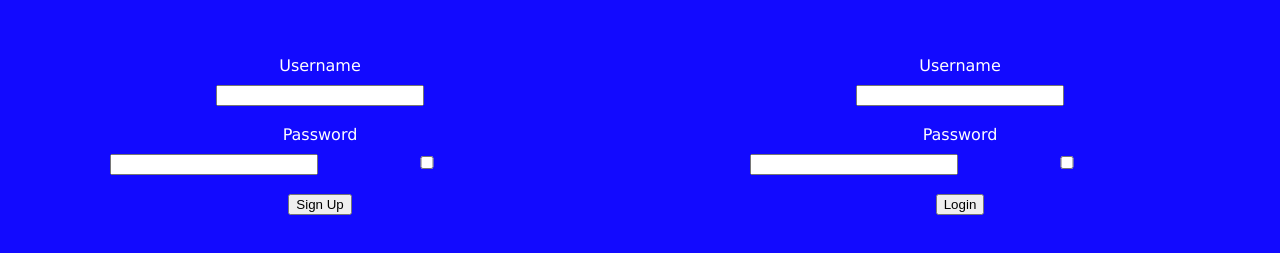
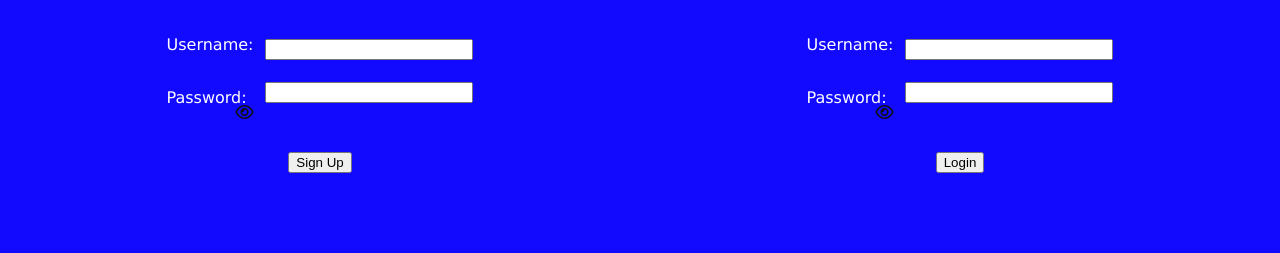
Before and after one commit to hbarrett3/ProConAI, a plain HTML site: page ProConAI/public_html/login/index.html in a window 1280 px wide. Shown: the part 293-546 px from the top of the page. Drawn offline with Linux system fonts and the light colour scheme.

Commit message:
added icons and restructured login

```diff
--- a/ProConAI/public_html/login/index.html
+++ b/ProConAI/public_html/login/index.html
@@ -31,6 +31,7 @@
 
         <!--For access to css-->
         <link rel="stylesheet" type="text/css" href="styles.css">
+        <link rel="stylesheet" href="https://cdnjs.cloudflare.com/ajax/libs/font-awesome/6.1.1/css/all.min.css">
 
     </head>
 
@@ -68,24 +69,19 @@
                 <!--Title for login div-->
                 <h1 id="sign-up-title">Sign Up</h1>
 
-                <br>
-                <br>
-
-                <!--Input for sign-up username-->
-                <label for="sign-up-username-input">Username</label>
-                <br>
-                <input type="text" id="sign-up-username-input">
-
-                <br>
-                <br>
-
-                <!--Input for sign-up password-->
-                <label for="sign-up-password-input">Password</label>
-                <br>
-                <input type="password" id="sign-up-password-input">
-                <input type="checkbox" onclick="showPass()">
-
-                <br>
+                <table>
+                    <tr>
+                        <td><label for="sign-up-username-input">Username:</label></td>
+                        <td><input type="text" id="sign-up-username-input"></td>
+                    </tr>
+                    <tr>
+                        <td><label for="sign-up-password-input">Password:</label></td>
+                        <td>
+                            <input type="password" id="sign-up-password-input">
+                            <i class="far fa-eye" id="eye" onclick="showPass()" onmouseover="changeSignUpIcon()" onmouseleave="changeSignUpIcon()"></i>
+                        </td>
+                    </tr>
+                </table>
                 <br>
 
                 <!--Button for signing up-->
@@ -99,24 +95,18 @@
                 <!--Title for login div-->
                 <h1 id="login-title">Login</h1>
 
-                <br>
-                <br>
-
-                <!--Input for login username-->
-                <label for="login-username-input">Username</label>
-                <br>
-                <input type="text" id="login-username-input">
-
-                <br>
-                <br>
-
-                <!--Input for login password-->
-                <label for="login-password-input">Password</label>
-                <br>
-                <input type="password" id="login-password-input">
-                <input type="checkbox" onclick="showNewPass()">
-
-                <br>
+                <table>
+                    <tr>
+                        <td><label for="login-username-input">Username:</label></td>
+                        <td><input type="text" id="login-username-input"></td>
+                    </tr>
+                    <tr>
+                        <td><label for="login-password-input">Password:</label></td>
+                        <td><input type="password" id="login-password-input">
+                            <i class="far fa-eye" id="eye" onclick="showNewPass()" onmouseover="changeLoginIcon()" onmouseleave="changeLoginIcon()"></i>
+                        </td>
+                    </tr>
+                </table>
                 <br>
 
                 <!--Button for logging in-->
--- a/ProConAI/public_html/login/script.js
+++ b/ProConAI/public_html/login/script.js
@@ -172,14 +172,32 @@ function showPass() {
     }
   }
 
-  /**
-   * makes the password visible for new accounts
-   */
-  function showNewPass() {
+/**
+  * makes the password visible for new accounts
+  */
+function showNewPass() {
     var x = document.getElementById("login-password-input");
     if (x.type === "password") {
         x.type = "text";
     } else {
         x.type = "password";
     }
-  }
+}
+
+function changeSignUpIcon() {
+    var x = document.querySelector('i:nth-of-type(1)');
+    if (x.className ==="far fa-eye") {
+        x.className = "far fa-eye-slash";
+    } else {
+        x.className = "far fa-eye";
+    }
+}
+
+function changeLoginIcon() {
+    var x = document.querySelector('i:nth-of-type(2)');
+    if (x.className ==="far fa-eye") {
+        x.className = "far fa-eye-slash";
+    } else {
+        x.className = "far fa-eye";
+    }
+}
--- a/ProConAI/public_html/login/styles.css
+++ b/ProConAI/public_html/login/styles.css
@@ -12,6 +12,15 @@
 
     This file is the stylesheet for the login page for the website ProConAI
 */
+
+table {
+    margin-left: auto;
+    margin-right: auto;
+    border-spacing: 10px;
+}
+tr {
+    text-align: left;
+}
 
 body{
     height: 100vh;
@@ -64,6 +73,13 @@ input{
     width: 200px;
 }
 
+
+i {
+    margin-left: -30px;
+    cursor: pointer;
+    color: rgb(15, 15, 15);
+}
+
 #content-section{
     margin-top: 8%;
     position: relative;
```
